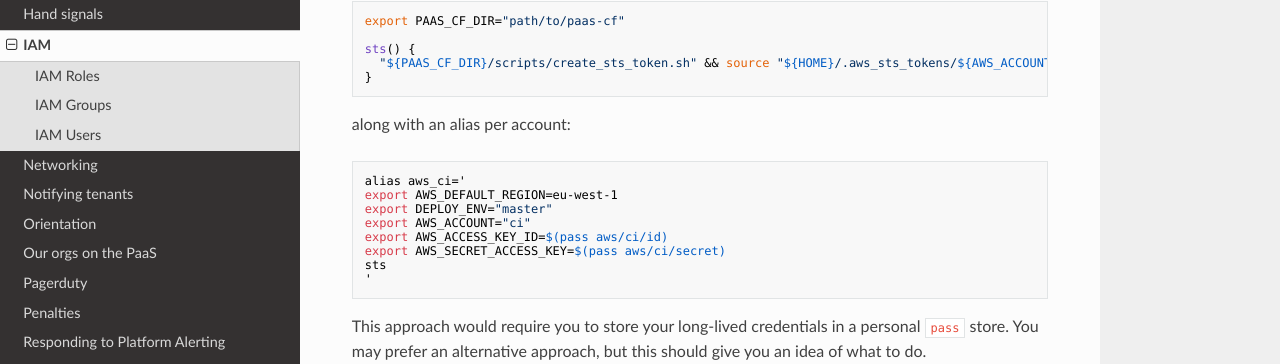
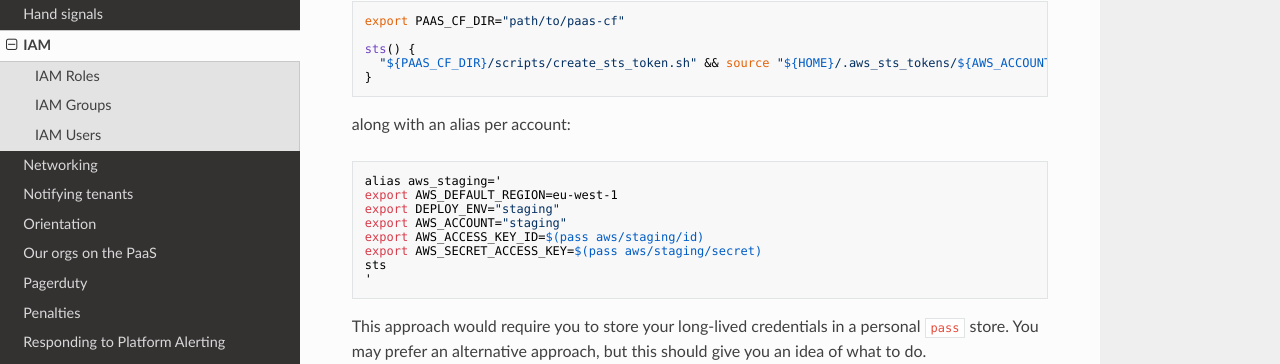
Before and after one commit to alphagov/paas-team-manual, an MkDocs documentation site: the page built from docs/team/managing_aws_access.md, in a window 1280 px wide and 900 px high, scrolled down 798 px. Shown: the part 383-747 px from the top of the window. Built offline with MkDocs 1.6.1, drawn with Linux system fonts in a browser that asks for light colours; nearby versions of some CDN libraries.

Commit message:
Remove references to the CI environment.
This environment has been removed.

````diff
--- a/docs/team/managing_aws_access.md
+++ b/docs/team/managing_aws_access.md
@@ -45,12 +45,12 @@ sts() {
 
 along with an alias per account:
 ```
-alias aws_ci='
+alias aws_staging='
 export AWS_DEFAULT_REGION=eu-west-1
-export DEPLOY_ENV="master"
-export AWS_ACCOUNT="ci"
-export AWS_ACCESS_KEY_ID=$(pass aws/ci/id)
-export AWS_SECRET_ACCESS_KEY=$(pass aws/ci/secret)
+export DEPLOY_ENV="staging"
+export AWS_ACCOUNT="staging"
+export AWS_ACCESS_KEY_ID=$(pass aws/staging/id)
+export AWS_SECRET_ACCESS_KEY=$(pass aws/staging/secret)
 sts
 '
 ```
````
Also changed, not shown: docs/support/support_manual.md (+1 -2 lines), docs/team/dashboard_mac_mini.md (+4 -5 lines).
